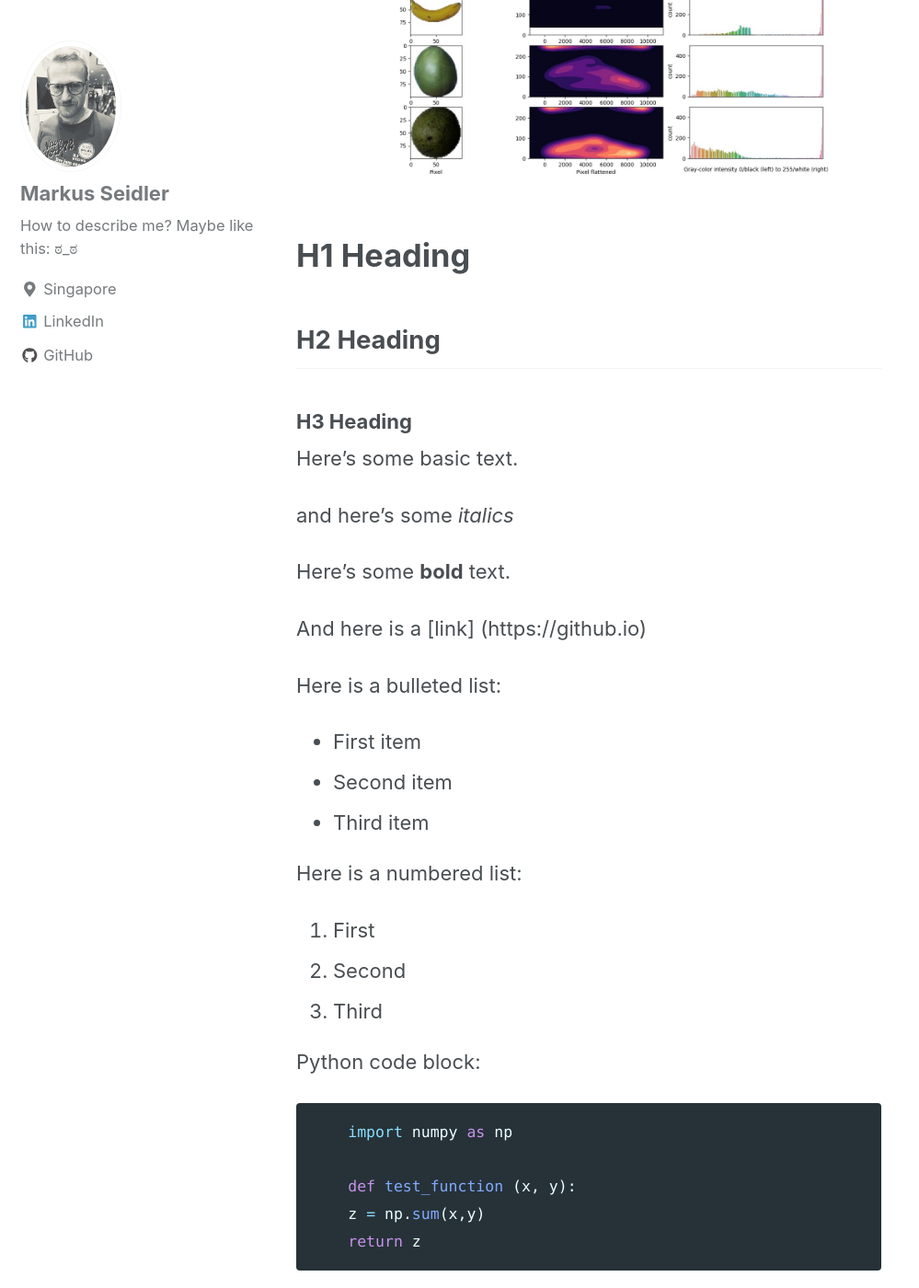
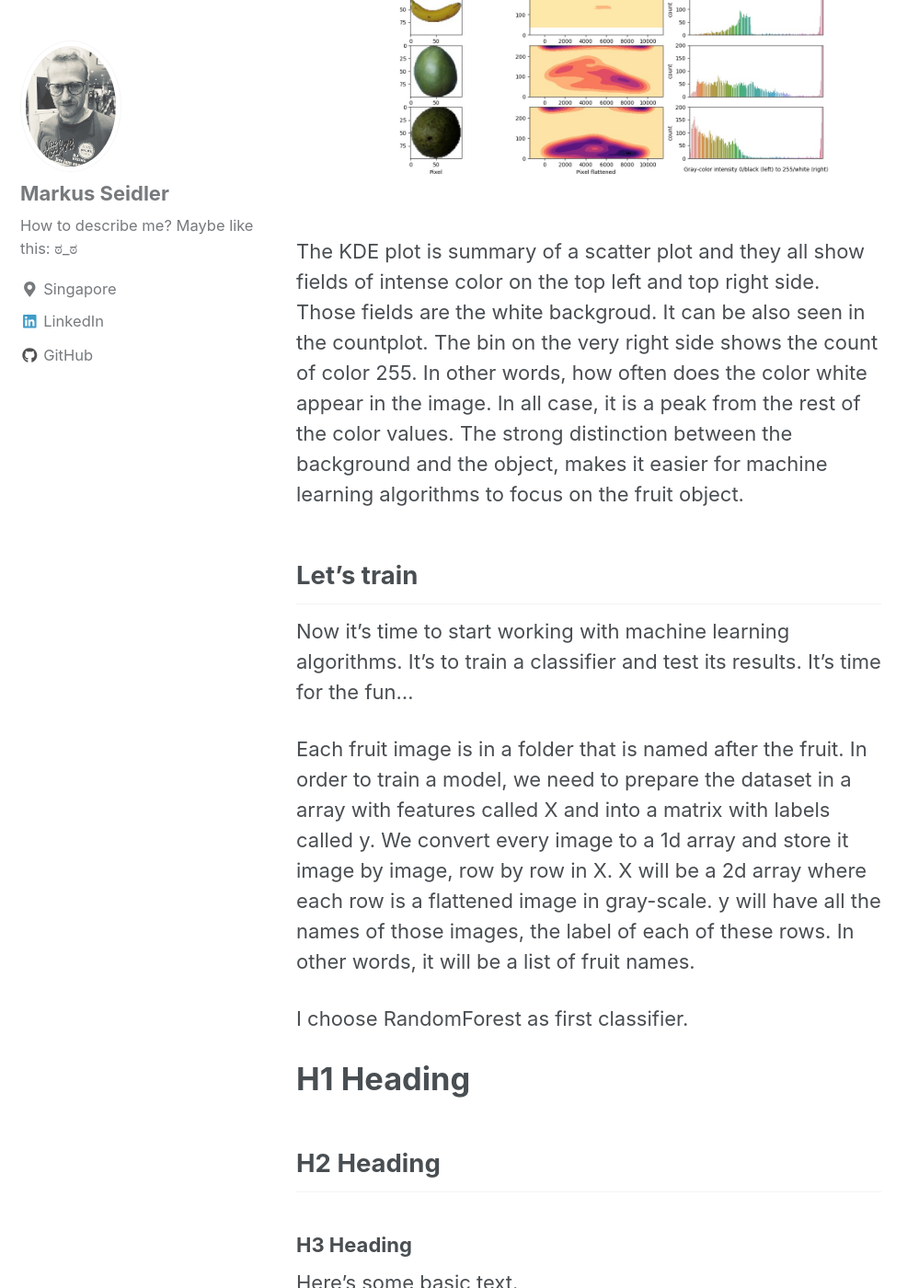
Before and after one commit to markusseidler/markusseidler.github.io, a Jekyll site: the page built from _posts/2018-04-28-IRC.md, in a window 1280 px wide and 1400 px high, scrolled down 9383 px. Shown: the whole window at 92% size, without its empty margins (0-999 px from the left). Built offline with Jekyll 4.4.1, drawn with Linux system fonts in a browser that asks for light colours; nearby versions of some CDN libraries; some of the changed text lies outside the part shown.

```diff
--- a/_posts/2018-04-28-IRC.md
+++ b/_posts/2018-04-28-IRC.md
@@ -272,6 +272,32 @@
 
 <img src="{{ site.url }}{{ site.baseurl }}/images/IRC/Image EDA.jpg"
 alt="Image EDA">
+
+
+The KDE plot is summary of a scatter plot and they all show fields of
+intense color on the top left and top right side. Those fields are the
+white backgroud. It can be also seen in the countplot. The bin on the
+very right side shows the count of color 255. In other words, how often
+does the color white appear in the image. In all case, it is a peak from
+the rest of the color values. The strong distinction between the background
+and the object, makes it easier for machine learning algorithms to focus
+on the fruit object.
+
+
+## Let's train
+
+Now it's time to start working with machine learning algorithms. It's to
+train a classifier and test its results. It's time for the fun...
+
+Each fruit image is in a folder that is named after the fruit. In order to
+train a model, we need to prepare the dataset in a array with features
+called X and into a matrix with labels called y. We convert every image to
+a 1d array and store it image by image, row by row in X. X will be a 2d
+array where each row is a flattened image in gray-scale. y will have all
+the names of those images, the label of each of these rows. In other words,
+it will be a list of fruit names.
+
+I choose RandomForest as first classifier.
 
 
 
```
Also changed, not shown: other parts of _posts/2018-04-28-IRC.md (+1 -1 lines), _pages/python.md (+1 -1 lines), images/IRC/Image EDA.jpg, images/humanoid.jpg (added).
